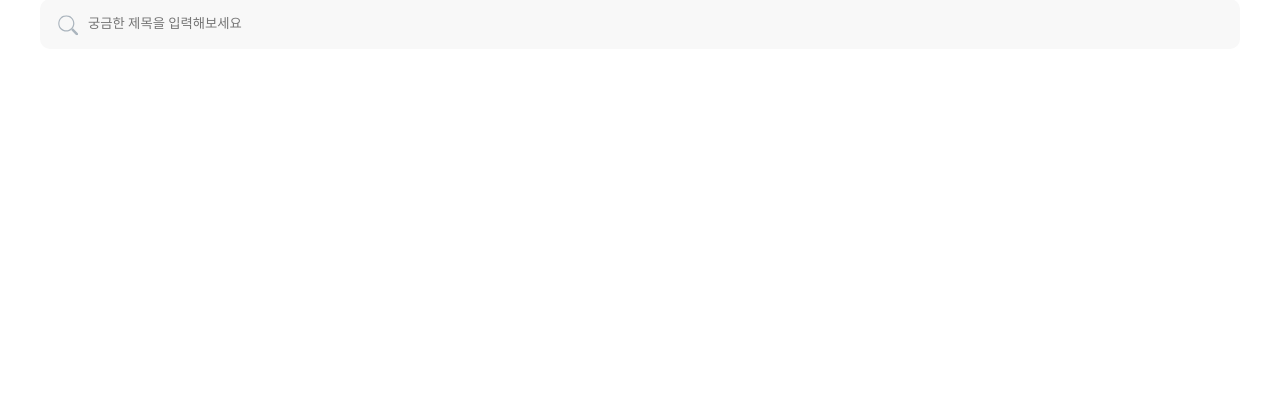
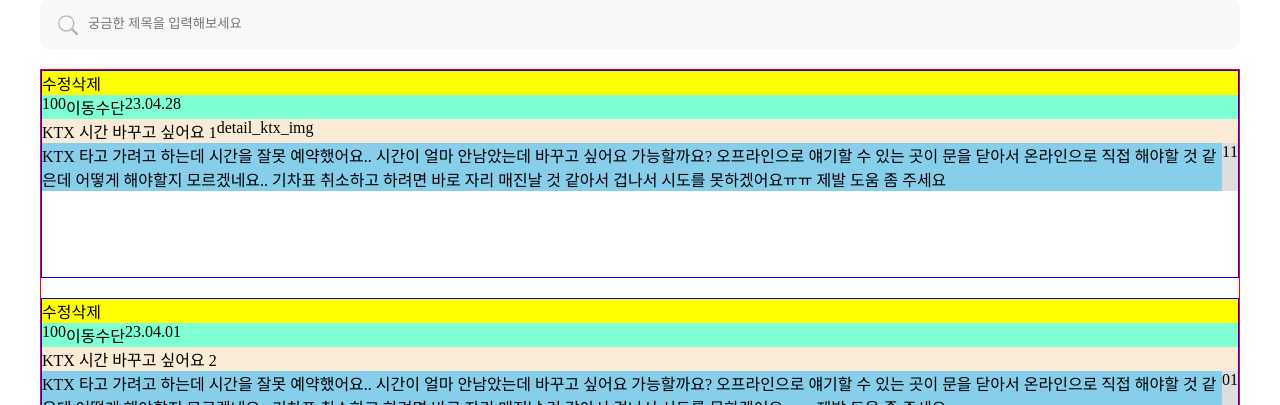
Before and after one commit to Hyodadak-Team/Hyodadak, a React (Vite) app: page /questionBoard in a window 1280 px wide. Shown: the part 395-800 px from the top of the page. Built offline with nearby package versions, Linux system fonts and the light colour scheme; a web font is replaced by a local one.

Commit message:
design: 질문게시판 리스트 섹션 영역 잡기

```diff
--- a/src/constants/questionBoard.ts
+++ b/src/constants/questionBoard.ts
@@ -8,6 +8,43 @@ export const questionTypes = [
   { id: 7, type: '기타' },
 ]
 export const questionList = [
-  { id: 1, title: 'KTX 시간 바꾸고 싶어요' },
-  { id: 2, title: 'KTX 시간 바꾸고 싶어요 2' },
+  {
+    id: 1,
+    point: 100,
+    type: '이동수단',
+    date: '23.04.28',
+    title: 'KTX 시간 바꾸고 싶어요 1',
+    photo: 'detail_ktx_img',
+    content:
+      'KTX 타고 가려고 하는데 시간을 잘못 예약했어요.. 시간이 얼마 안남았는데 바꾸고 싶어요 가능할까요? 오프라인으로 얘기할 수 있는 곳이 문을 닫아서 온라인으로 직접 해야할 것 같은데 어떻게 해야할지 모르겠네요.. 기차표 취소하고 하려면 바로 자리 매진날 것 같아서 겁나서 시도를 못하겠어요ㅠㅠ 제발 도움 좀 주세요',
+    answers: 1,
+    views: 1,
+    isAdopted: false,
+  },
+  {
+    id: 2,
+    point: 100,
+    type: '이동수단',
+    date: '23.04.01',
+    title: 'KTX 시간 바꾸고 싶어요 2',
+    photo: '',
+    content:
+      'KTX 타고 가려고 하는데 시간을 잘못 예약했어요.. 시간이 얼마 안남았는데 바꾸고 싶어요 가능할까요? 오프라인으로 얘기할 수 있는 곳이 문을 닫아서 온라인으로 직접 해야할 것 같은데 어떻게 해야할지 모르겠네요.. 기차표 취소하고 하려면 바로 자리 매진날 것 같아서 겁나서 시도를 못하겠어요ㅠㅠ 제발 도움 좀 주세요',
+    answers: 0,
+    views: 1,
+    isAdopted: true,
+  },
+  {
+    id: 3,
+    point: 300,
+    type: '이동수단',
+    date: '23.01.28',
+    title: 'KTX 시간 바꾸고 싶어요 3',
+    photo: '',
+    content:
+      'KTX 타고 가려고 하는데 시간을 잘못 예약했어요.. 시간이 얼마 안남았는데 바꾸고 싶어요 가능할까요? 오프라인으로 얘기할 수 있는 곳이 문을 닫아서 온라인으로 직접 해야할 것 같은데 어떻게 해야할지 모르겠네요.. 기차표 취소하고 하려면 바로 자리 매진날 것 같아서 겁나서 시도를 못하겠어요ㅠㅠ 제발 도움 좀 주세요',
+    answers: 6,
+    views: 26,
+    isAdopted: true,
+  },
 ]
--- a/src/pages/questionBoard.tsx
+++ b/src/pages/questionBoard.tsx
@@ -1,5 +1,5 @@
 import { Link } from 'react-router-dom'
-import { questionTypes } from '../constants/questionBoard'
+import { questionList, questionTypes } from '../constants/questionBoard'
 import RoundBtn from '../composables/Button/RoundBtn'
 import ToggleBtn from '../composables/Button/ToggleBtn'
 
@@ -45,6 +45,32 @@ function QuestionBoard() {
             alt="search-icon"
           />
         </div>
+        <div className="board-list">
+          {questionList.map((ques) => (
+            <div key={ques.id} className="questionBox">
+              <div className="edit_zone">
+                <p>수정</p>
+                <p>삭제</p>
+              </div>
+              <div className="sub_zone">
+                <div>{ques.point}</div>
+                <div>{ques.type}</div>
+                <div>{ques.date}</div>
+              </div>
+              <div className="title_zone">
+                <div>{ques.title}</div>
+                <div>{ques.photo}</div>
+              </div>
+              <div className="contents_zone">
+                <div>{ques.content}</div>
+                <div className="counts_zone">
+                  <div>{ques.answers}</div>
+                  <div>{ques.views}</div>
+                </div>
+              </div>
+            </div>
+          ))}
+        </div>
       </div>
     </div>
   )
--- a/src/styles/questionBoard.scss
+++ b/src/styles/questionBoard.scss
@@ -29,4 +29,39 @@
   .search_section {
     margin: 20px 0;
   }
+
+  .board-list {
+    border: 1px solid red;
+
+    .questionBox {
+      border: 1px solid blue;
+      margin-bottom: 20px;
+      height: 208px;
+
+      &:last-child {
+        margin: 0;
+      }
+
+      div {
+        display: flex;
+      }
+
+      .edit_zone {
+        background-color: yellow;
+      }
+      .sub_zone {
+        background-color: aquamarine;
+      }
+      .title_zone {
+        background-color: antiquewhite;
+      }
+      .contents_zone {
+        background-color: skyblue;
+
+        .counts_zone {
+          background-color: #dddddd;
+        }
+      }
+    }
+  }
 }
```
